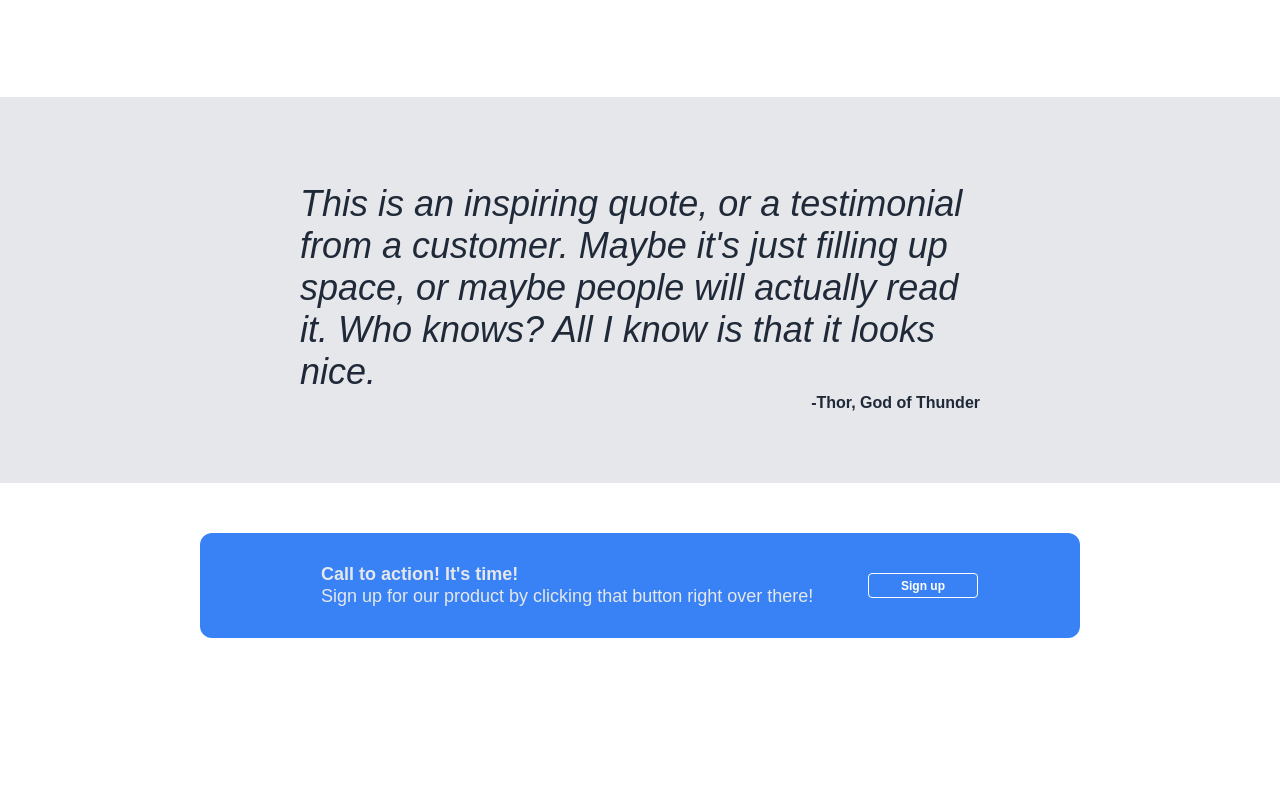
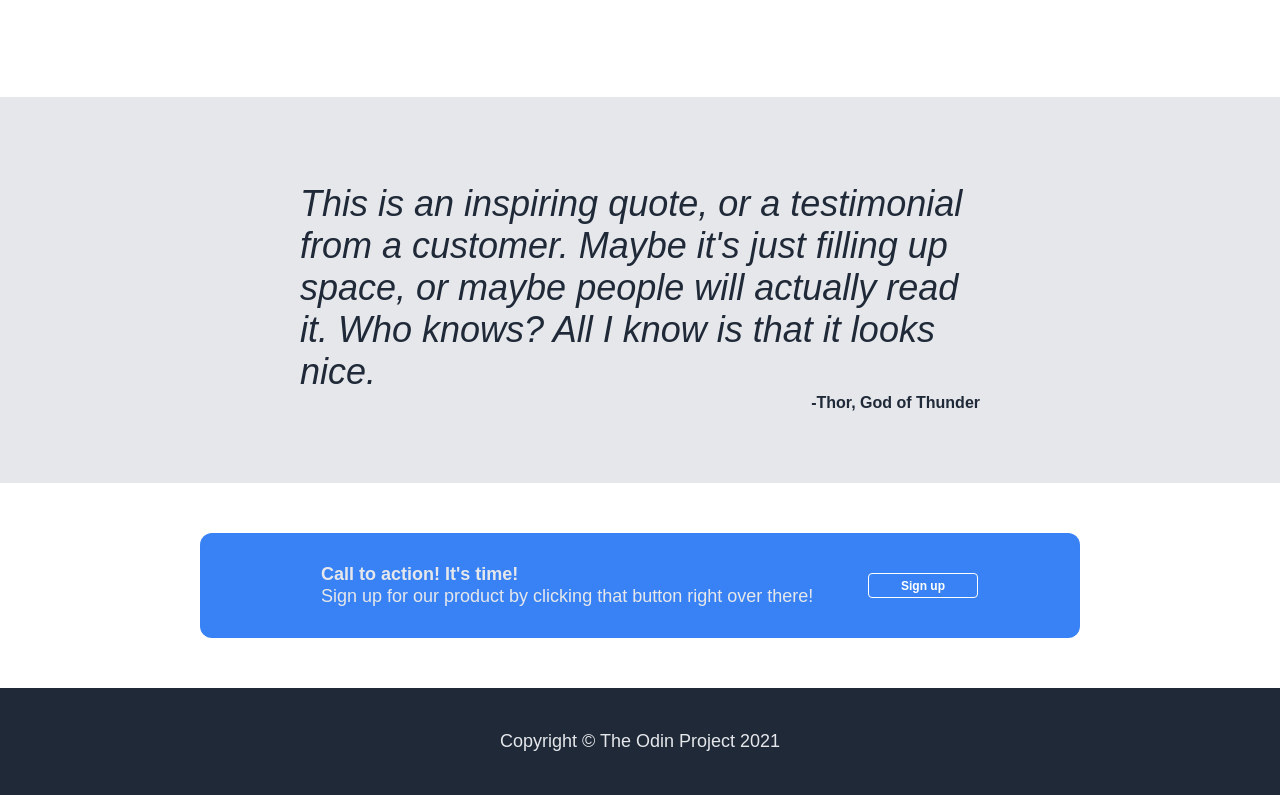
Before and after one commit to abacrosbie/odin_landing_page, a plain HTML site: page index.html in a window 1280 px wide. Shown: the part 731-1526 px from the top of the page. Before the commit the page ends 1419 px from the top, so only its background shows below. Drawn offline with Linux system fonts and the light colour scheme.

Commit message:
added footer to index.html and style.css

```diff
--- a/index.html
+++ b/index.html
@@ -86,6 +86,10 @@
         </div>
     </div>
 
+    <div class="footerblock">
+        <p class="footertext">Copyright © The Odin Project 2021</p>
+    </div>
+
 
 
 </body>
--- a/style.css
+++ b/style.css
@@ -166,3 +166,9 @@ button{
     border: 1px solid;
     border-color: #ffffff;
 }
+
+.footerblock{
+    background-color: #1F2937;
+    padding: 25px;
+    text-align: center;
+}
```
